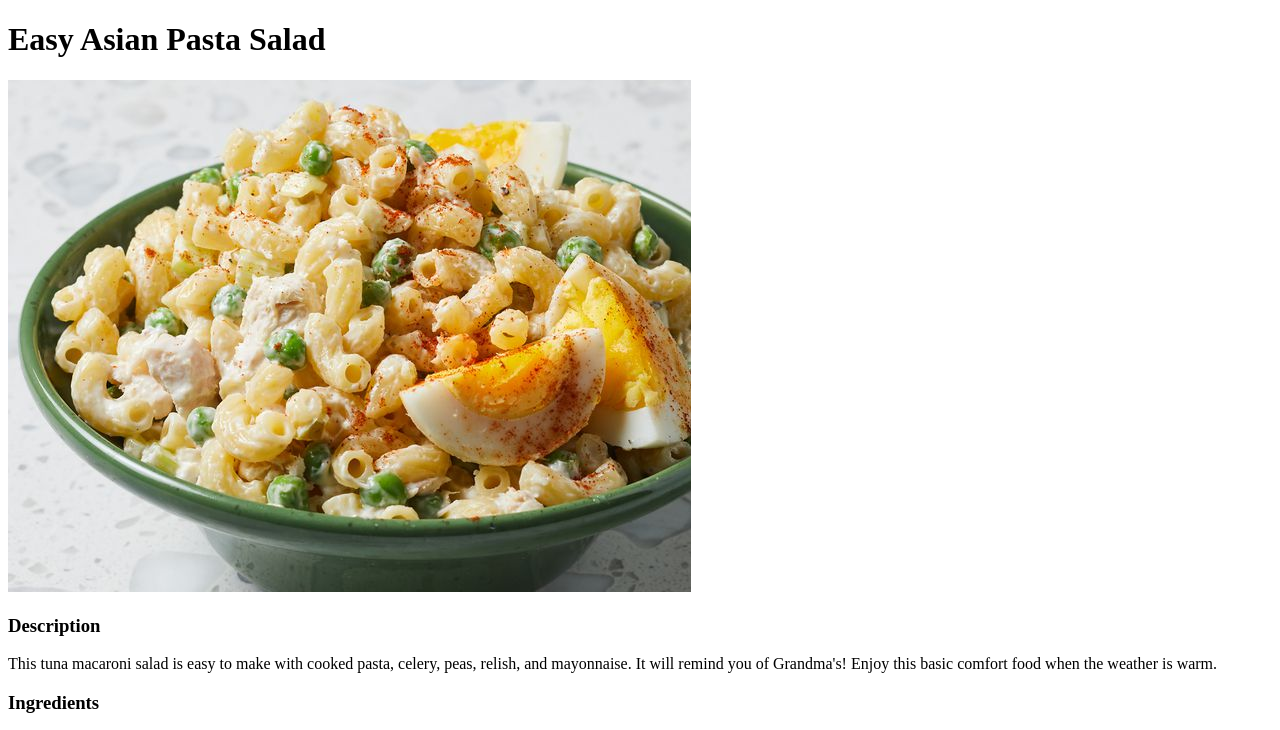
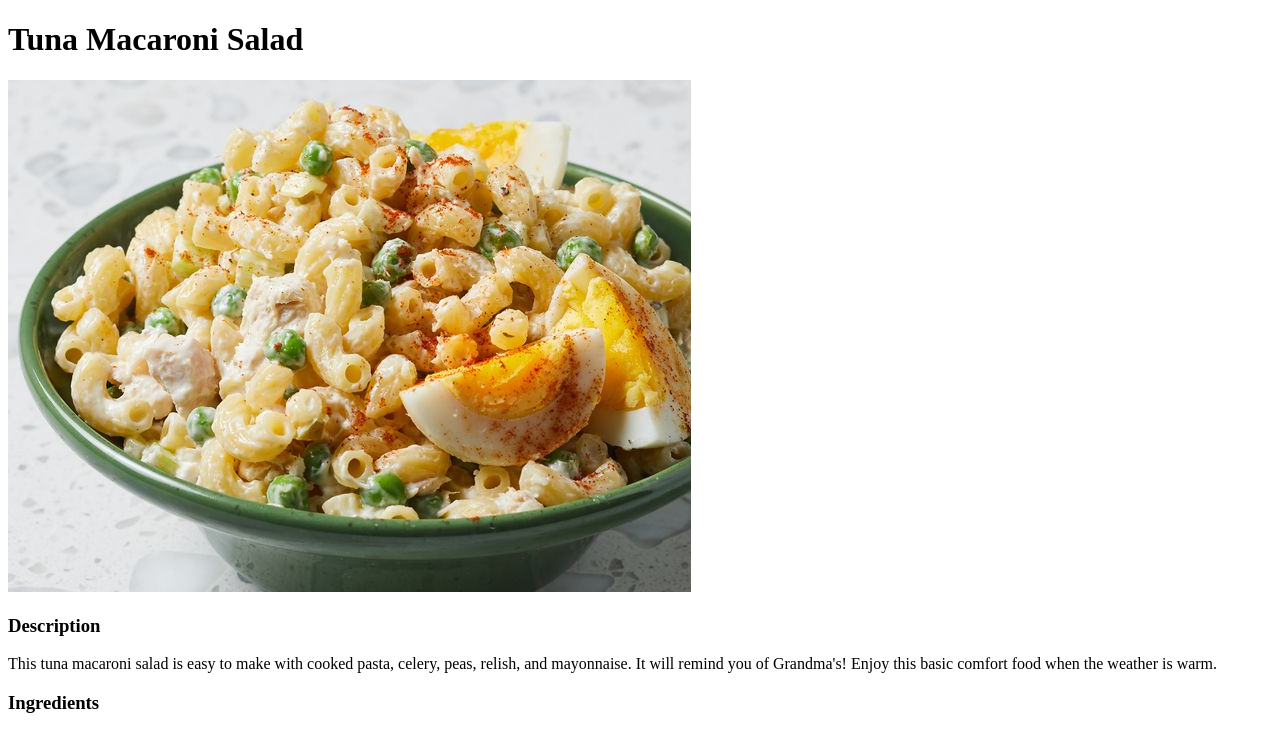
Before and after one commit to aarzos/odin-recipes, a plain HTML site: page recipes/tunaMacaroniSalad.html in a window 1280 px wide. Shown: the top 730 px of the page. Drawn offline with Linux system fonts and the light colour scheme.

Commit message:
fix: heading was incorrect

```diff
--- a/recipes/tunaMacaroniSalad.html
+++ b/recipes/tunaMacaroniSalad.html
@@ -6,7 +6,7 @@
     <title>Document</title>
 </head>
 <body>
-    <h1>Easy Asian Pasta Salad</h1>
+    <h1>Tuna Macaroni Salad</h1>
 
     <img src="/images/TunaMacaroniSalad.jpg" alt="Tuna Macaroni Salad">
     <h3>Description</h3>
```
